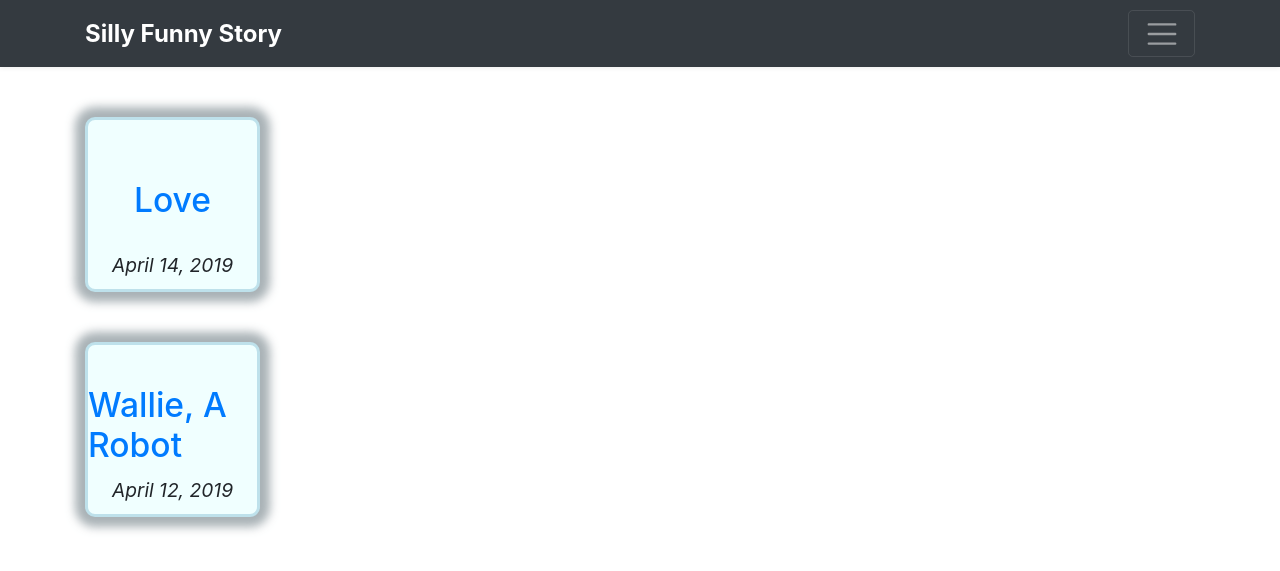
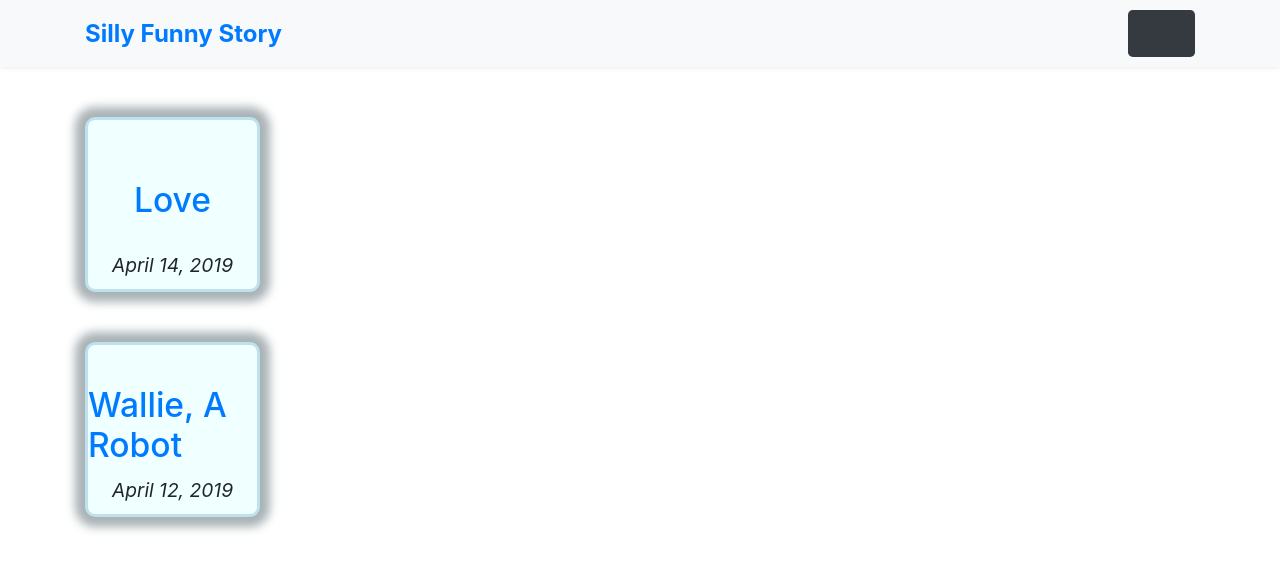
Before and after one commit to nnfunny/small-blog, a Jekyll site: the page built from index.html, in a window 1280 px wide. Shown: the top 571 px of the page. Built offline with Jekyll 4.4.1, drawn with Linux system fonts in a browser that asks for light colours.

Commit message:
Upadate Navbar

```diff
--- a/_includes/header.html
+++ b/_includes/header.html
@@ -1,27 +1,27 @@
 <header>
-    <div class="collapse bg-dark" id="navbarHeader">
+    <div class="collapse bg-light" id="navbarHeader">
         <div class="container">
         <div class="row">
             <div class="col-sm-8 col-md-7 py-4">
-            <h4 class="text-white"><a href="/aboutme/">Nam Nguyen</a></h4>
+            <h4 class="text-muted"><a href="/aboutme/">Nam Nguyen</a></h4>
             <p class="text-muted">Welcome to my Silly Funny Story. They are imaginary Engish stories. I randomly choose 5 English vocabularies to write Silly Funny Stories every 2 days.</p>
             </div>
             <div class="col-sm-4 offset-md-1 py-4">
-            <h4 class="text-white">Contact</h4>
+            <h4 class="text-dark">Contact</h4>
             <ul class="list-unstyled">
-                <li><a href="https://www.instagram.com/nam.viet.nguyen/" class="text-white">Instagram</a></li>
-                <li><a href="https://www.facebook.com/vietnam.nguyen.186" class="text-white">Facebook</a></li>
+                <li><a href="https://www.instagram.com/nam.viet.nguyen" class="text-drak">Instagram</a></li>
+                <li><a href="https://www.facebook.com/vietnam.nguyen.186" class="text-primary">Facebook</a></li>
             </ul>
             </div><script src="https://stackpath.bootstrapcdn.com/bootstrap/4.3.1/js/bootstrap.min.js" integrity="sha384-JjSmVgyd0p3pXB1rRibZUAYoIIy6OrQ6VrjIEaFf/nJGzIxFDsf4x0xIM+B07jRM" crossorigin="anonymous"></script>
         </div>
         </div>
     </div>
-    <div class="navbar navbar-dark bg-dark shadow-sm">
+    <div class="navbar navbar-default bg-light  shadow-sm">
         <div class="container d-flex justify-content-between">
         <a href="{{ site.baseurl }}/" class="navbar-brand d-flex align-items-center">
             <strong>Silly Funny Story</strong>
         </a>
-        <button class="navbar-toggler" type="button" data-toggle="collapse" data-target="#navbarHeader" aria-controls="navbarHeader" aria-expanded="false" aria-label="Toggle navigation">
+        <button class="navbar-toggler bg-dark" type="button" data-toggle="collapse" data-target="#navbarHeader" aria-controls="navbarHeader" aria-expanded="false" aria-label="Toggle navigation">
             <span class="navbar-toggler-icon"></span>
         </button>
         </div>
--- a/assets/css/main.css
+++ b/assets/css/main.css
@@ -75,3 +75,10 @@ a {
 .postSingle {
     position: absolute;
 }
+
+
+/* navbar */
+
+.navbar-default {
+    background-color: rgba(106, 121, 119, 0.815)
+}
```
